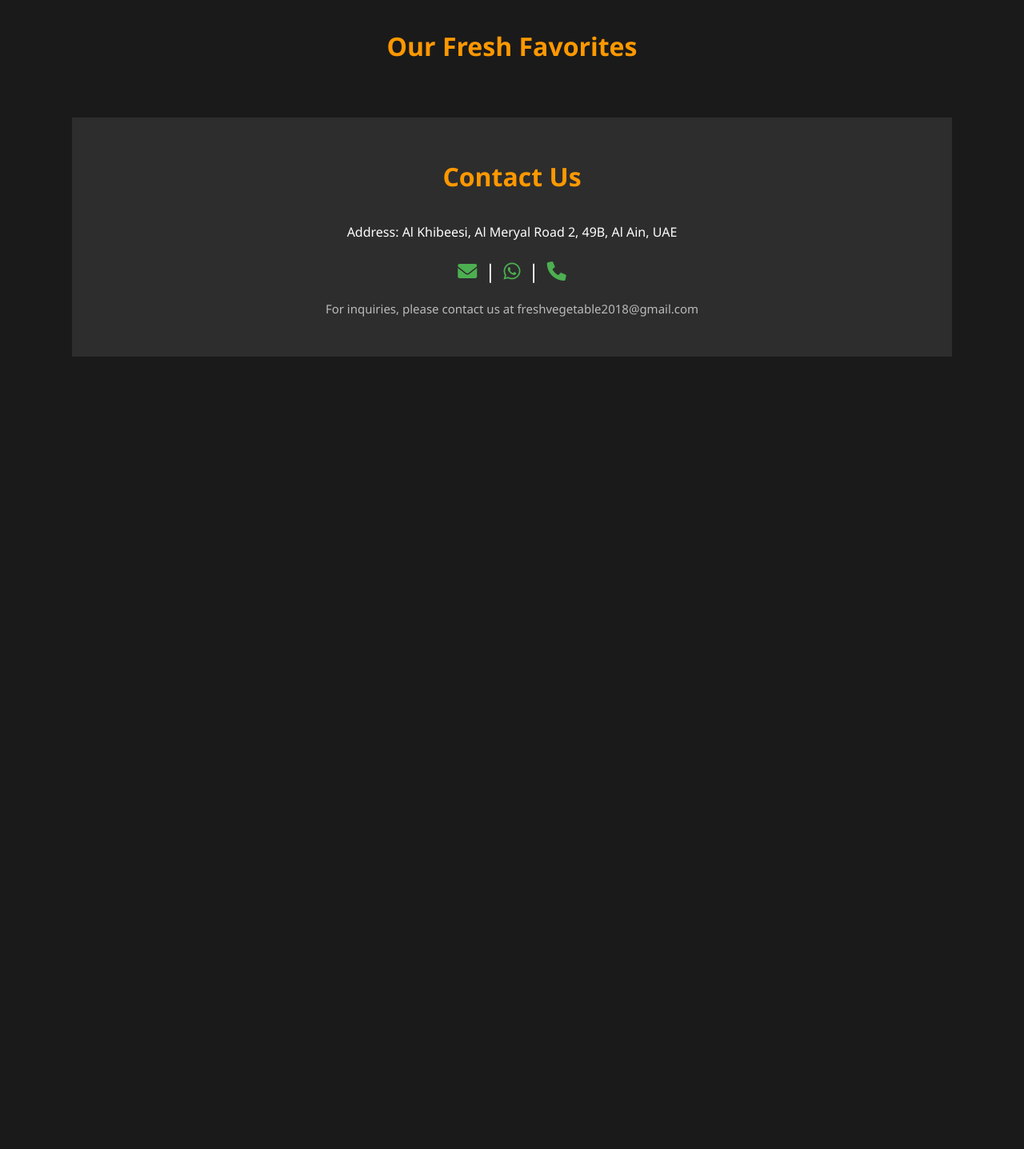
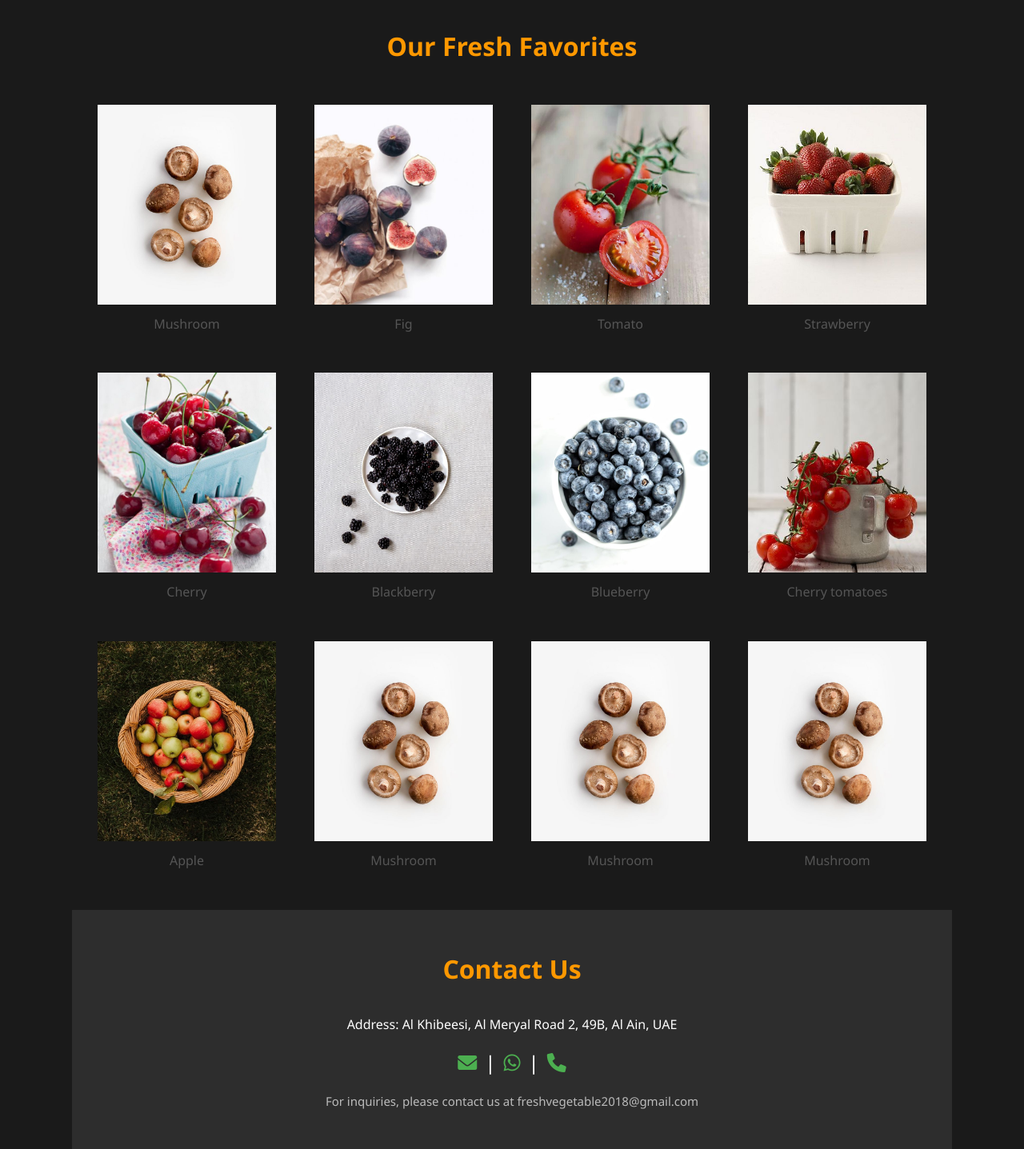
Before and after one commit to Nabilaboobacker/store, a Django app: page /products/ in a window 1280 px wide. Shown: the part 74-1511 px from the top of the page at 80% size. Before the commit the page ends 520 px from the top, so only its background shows below. Run offline with Django 5.2, Linux system fonts and the light colour scheme; data that the repository does not hold is empty.

Commit message:
static products added

```diff
--- a/templates/products.html
+++ b/templates/products.html
@@ -24,13 +24,68 @@
             <h2 class="section-title">Our Fresh Favorites</h2>
             <!-- Grid to display product cards -->
             <div class="product-grid">
-                {% for product in products %}
+                {% comment %} product {% endcomment %}
                     <div class="product-card">
                         <!-- Product image and name -->
-                        <img src="{{ product.image.url }}" alt="{{ product.product_name }}">
-                        <p>{{ product.product_name }}</p>
+                        <img src="{% static 'Mushroom.jpg' %}" alt="Mushroom">
+                        <p>Mushroom</p>
                     </div>
-                {% endfor %}
+                    <div class="product-card">
+                        <!-- Product image and name -->
+                        <img src="{% static 'fig.jpg' %}" alt="fig">
+                        <p>Fig</p>
+                    </div>
+                    <div class="product-card">
+                        <!-- Product image and name -->
+                        <img src="{% static 'Tomato.jpg' %}" alt="Tomato">
+                        <p>Tomato</p>
+                    </div>
+                    <div class="product-card">
+                        <!-- Product image and name -->
+                        <img src="{% static 'Strawberry.jpg' %}" alt="Strawberry">
+                        <p>Strawberry</p>
+                    </div>
+                    <div class="product-card">
+                        <!-- Product image and name -->
+                        <img src="{% static 'Cherry.jpg' %}" alt="Cherry">
+                        <p>Cherry</p>
+                    </div>
+                    <div class="product-card">
+                        <!-- Product image and name -->
+                        <img src="{% static 'Blackberry.jpg' %}" alt="Blackberry">
+                        <p>Blackberry</p>
+                    </div>
+                    <div class="product-card">
+                        <!-- Product image and name -->
+                        <img src="{% static 'Blueberry.jpg' %}" alt="Blueberry">
+                        <p>Blueberry</p>
+                    </div>
+                    <div class="product-card">
+                        <!-- Product image and name -->
+                        <img src="{% static 'Cherry tomatoes.jpg' %}" alt="Cherry tomatoes">
+                        <p>Cherry tomatoes</p>
+                    </div>
+                    <div class="product-card">
+                        <!-- Product image and name -->
+                        <img src="{% static 'Apple.jpg' %}" alt="{{ Apple }}">
+                        <p>Apple</p>
+                    </div>
+                    <div class="product-card">
+                        <!-- Product image and name -->
+                        <img src="{% static 'Mushroom.jpg' %}" alt="{{ Mushroom }}">
+                        <p>Mushroom</p>
+                    </div>
+                    <div class="product-card">
+                        <!-- Product image and name -->
+                        <img src="{% static 'Mushroom.jpg' %}" alt="{{ Mushroom }}">
+                        <p>Mushroom</p>
+                    </div>
+                    <div class="product-card">
+                        <!-- Product image and name -->
+                        <img src="{% static 'Mushroom.jpg' %}" alt="{{ Mushroom }}">
+                        <p>Mushroom</p>
+                    </div>
+                {% comment %} Product {% endcomment %}
             </div>
         </div>
     </section>
```
Also changed, not shown: static/Apple.jpg (added), static/Blackberry.jpg (added), static/Blueberry.jpg (added), static/Cherry tomatoes.jpg (added), static/Cherry.jpg (added), static/Mushroom.jpg (added), static/Strawberry.jpg (added), static/Tomato.jpg (added), static/fig.jpg (added).
